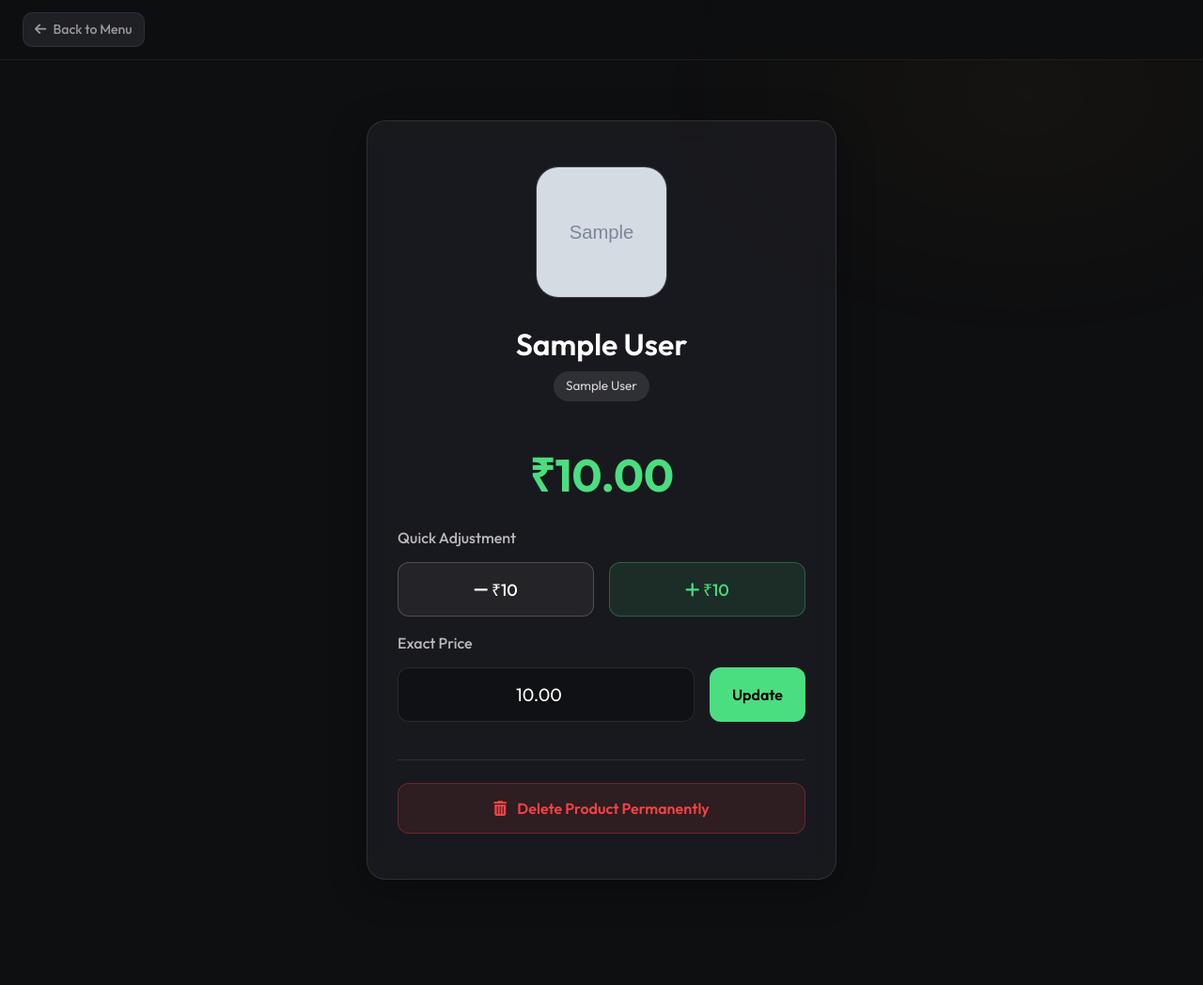
After one commit to Gaurang-kumawat3106/MediBite-Hub, a Django app: page /app/outlet/product/1/edit/ in a window 1280 px wide. The commit adds this page. Shown: the whole page at 94% size. Run offline with Django 5.2, Linux system fonts and the light colour scheme; a user stored in the database is signed in; tables that the repository leaves empty hold one stand-in row (values such as "Sample post"); grey boxes marked "Sample" are stand-in pictures.

Commit message:
updates in outlet and customer product design

```diff
--- /dev/null
+++ b/canteen/accounts/templates/accounts/edit_product.html
@@ -0,0 +1,144 @@
+{% load static %}
+<!DOCTYPE html>
+<html lang="en">
+<head>
+    <meta charset="UTF-8">
+    <meta name="viewport" content="width=device-width, initial-scale=1.0">
+    <title>Edit Product - {{ product.name }}</title>
+    <link href="https://fonts.googleapis.com/css2?family=Outfit:wght@300;400;500;600;700&display=swap" rel="stylesheet">
+    <link href="https://cdnjs.cloudflare.com/ajax/libs/font-awesome/6.4.0/css/all.min.css" rel="stylesheet">
+    <link rel="stylesheet" href="{% static 'css/style.css' %}">
+    <link rel="stylesheet" href="{% static 'css/outlet_style.css' %}">
+    <style>
+        .edit-container {
+            max-width: 500px;
+            margin: 4rem auto;
+            background: rgba(40, 40, 50, 0.4);
+            backdrop-filter: blur(12px);
+            border-radius: 20px;
+            padding: 3rem 2rem;
+            border: 1px solid rgba(255, 255, 255, 0.1);
+            box-shadow: 0 10px 40px rgba(0,0,0,0.3);
+            text-align: center;
+        }
+        .product-preview {
+            width: 140px;
+            height: 140px;
+            border-radius: 24px;
+            object-fit: cover;
+            margin: 0 auto 1.5rem;
+            background: rgba(255,255,255,0.05);
+            display:flex;
+            align-items:center;
+            justify-content:center;
+            overflow:hidden;
+            border: 1px solid rgba(255,255,255,0.1);
+        }
+        .product-preview img { width: 100%; height: 100%; object-fit: cover; }
+        .product-preview i { font-size: 3.5rem; color: rgba(255,255,255,0.3); }
+        .edit-container h2 { font-size: 2rem; margin-bottom: 0.2rem; color: #fff; font-weight: 600;}
+        .cat-tag {
+            display: inline-block;
+            background: rgba(255,255,255,0.1);
+            padding: 0.3rem 0.8rem;
+            border-radius: 20px;
+            font-size: 0.85rem;
+            color: rgba(255,255,255,0.8);
+            margin-bottom: 1.5rem;
+        }
+        .price-display { font-size: 3rem; font-weight: 700; color: #4ade80; margin: 1rem 0; }
+        .action-grid { display: grid; grid-template-columns: 1fr 1fr; gap: 1rem; margin-bottom: 1rem; }
+        .btn-inc { background: rgba(74, 222, 128, 0.1); margin: 0; color: #4ade80; border: 1px solid rgba(74, 222, 128, 0.3); font-size: 1.1rem; cursor: pointer; padding: 1rem; border-radius: 12px; transition: 0.3s; font-weight: 500;}
+        .btn-inc:hover { background: rgba(74, 222, 128, 0.2); }
+        .btn-dec { background: rgba(255, 255, 255, 0.05); margin: 0; color: #fff; border: 1px solid rgba(255, 255, 255, 0.2); font-size: 1.1rem; cursor: pointer; padding: 1rem; border-radius: 12px; transition: 0.3s; font-weight: 500;}
+        .btn-dec:hover { background: rgba(255, 255, 255, 0.1); }
+
+        .price-input-row { display: flex; gap: 1rem; margin-bottom: 2rem; }
+        .price-input-row input {
+            flex: 1;
+            padding: 1rem;
+            border-radius: 12px;
+            border: 1px solid rgba(255,255,255,0.1);
+            background: rgba(0,0,0,0.3);
+            color: white;
+            font-size: 1.2rem;
+            text-align: center;
+            outline: none;
+            transition: 0.2s;
+        }
+        .price-input-row input:focus {
+            border-color: #4ade80;
+        }
+        .price-input-row button {
+            background: #4ade80;
+            color: #000;
+            padding: 0 1.5rem;
+            border-radius: 12px;
+            border: none;
+            font-weight: 600;
+            font-size: 1rem;
+            cursor: pointer;
+            transition: 0.2s;
+        }
+        .price-input-row button:hover { background: #22c55e;}
+
+        .btn-del { background: rgba(239, 68, 68, 0.1); color: #ef4444; border: 1px solid rgba(239, 68, 68, 0.3); padding: 1rem; border-radius: 12px; cursor: pointer; font-size: 1rem; width: 100%; transition: 0.3s; font-weight: 600;}
+        .btn-del:hover { background: rgba(239, 68, 68, 0.2); }
+    </style>
+</head>
+<body>
+    <div class="ambient-glow"></div>
+    <nav>
+        <a href="{% url 'outlet_products' %}" class="nav-back">
+            <i class="fa-solid fa-arrow-left"></i> Back to Menu
+        </a>
+    </nav>
+    <div class="container">
+        <div class="edit-container">
+            <div class="product-preview">
+                {% if product.image %}
+                    <img src="{{ product.image.url }}" alt="{{ product.name }}">
+                {% else %}
+                    <i class="fa-solid fa-bowl-food"></i>
+                {% endif %}
+            </div>
+            <h2>{{ product.name }}</h2>
+            <div class="cat-tag">{{ product.category.name }}</div>
+
+            <div class="price-display">₹{{ product.price }}</div>
+
+            <h4 style="text-align: left; color: rgba(255,255,255,0.7); margin-bottom: 0.8rem; font-weight: 500;">Quick Adjustment</h4>
+            <div class="action-grid">
+                <form method="post" action="{% url 'edit_product' product.id %}">
+                    {% csrf_token %}
+                    <input type="hidden" name="action" value="decrease">
+                    <button type="submit" class="btn-dec" style="width: 100%;"><i class="fa-solid fa-minus"></i> ₹10</button>
+                </form>
+                <form method="post" action="{% url 'edit_product' product.id %}">
+                    {% csrf_token %}
+                    <input type="hidden" name="action" value="increase">
+                    <button type="submit" class="btn-inc" style="width: 100%;"><i class="fa-solid fa-plus"></i> ₹10</button>
+                </form>
+            </div>
+
+            <form method="post" action="{% url 'edit_product' product.id %}">
+                {% csrf_token %}
+                <input type="hidden" name="action" value="set_price">
+                <h4 style="text-align: left; color: rgba(255,255,255,0.7); margin-bottom: 0.8rem; font-weight: 500;">Exact Price</h4>
+                <div class="price-input-row">
+                    <input type="number" step="0.01" min="0" name="price" value="{{ product.price }}">
+                    <button type="submit">Update</button>
+                </div>
+            </form>
+
+            <hr style="border-top: 1px solid rgba(255,255,255,0.1); border-bottom: none; border-left: none; border-right: none; margin: 2.5rem 0 1.5rem;">
+
+            <form method="post" action="{% url 'edit_product' product.id %}" onsubmit="return confirm('WARNING: Are you sure you want to permanently delete \'{{ product.name }}\'? This action cannot be undone.');">
+                {% csrf_token %}
+                <input type="hidden" name="action" value="delete">
+                <button type="submit" class="btn-del"><i class="fa-solid fa-trash-can" style="margin-right: 8px;"></i> Delete Product Permanently</button>
+            </form>
+        </div>
+    </div>
+</body>
+</html>
--- a/canteen/accounts/urls.py
+++ b/canteen/accounts/urls.py
@@ -58,4 +58,5 @@ path('customer/order/<int:order_id>/cancel/', views.cancel_order, name='cancel_o
 
 path('outlet/products/', views.outlet_products_view, name='outlet_products'),
 path('outlet/product/<int:product_id>/toggle/', views.toggle_availability, name='toggle_availability'),
+path('outlet/product/<int:product_id>/edit/', views.edit_product, name='edit_product'),
 ]
--- a/canteen/accounts/views.py
+++ b/canteen/accounts/views.py
@@ -1034,3 +1034,43 @@ def toggle_availability(request, product_id):
         product.save()
 
     return redirect('outlet_products')
+
+@login_required
+def edit_product(request, product_id):
+    if not request.user.is_outlet_head:
+        return redirect('login')
+    if _is_pending_outlet_user(request.user):
+        logout(request)
+        return redirect('login')
+
+    product = get_object_or_404(Product, id=product_id, outlet=request.user.outlet)
+
+    if request.method == 'POST':
+        action = request.POST.get('action')
+        if action == 'delete':
+            product.delete()
+            messages.success(request, f"Product deleted successfully.")
+            return redirect('outlet_products')
+        elif action == 'increase':
+            product.price += 10
+            product.save()
+            messages.success(request, f"Price increased by ₹10.")
+        elif action == 'decrease':
+            if product.price >= 10:
+                product.price -= 10
+            else:
+                product.price = 0
+            product.save()
+            messages.success(request, f"Price decreased by ₹10.")
+        elif action == 'set_price':
+            new_price = request.POST.get('price')
+            if new_price:
+                try:
+                    product.price = float(new_price)
+                    product.save()
+                    messages.success(request, f"Price updated successfully.")
+                except ValueError:
+                    messages.error(request, "Invalid price format.")
+        return redirect('edit_product', product_id=product.id)
+
+    return render(request, 'accounts/edit_product.html', {'product': product})
--- a/canteen/static/css/outlet_style.css
+++ b/canteen/static/css/outlet_style.css
@@ -339,6 +339,7 @@ nav {
   aspect-ratio: 4/3;
   overflow: hidden;
   background: var(--bg3);
+  position: relative;
 }
 .product-img {
   width: 100%; height: 100%;
--- a/canteen/static/css/style_.css
+++ b/canteen/static/css/style_.css
@@ -339,6 +339,7 @@ nav {
   aspect-ratio: 4/3;
   overflow: hidden;
   background: var(--bg3);
+  position: relative;
 }
 .product-img {
   width: 100%; height: 100%;
```
Also changed, not shown: canteen/accounts/templates/accounts/outlet_detail.html (+22 -15 lines), canteen/accounts/templates/accounts/outlet_products.html (+25 -21 lines).
